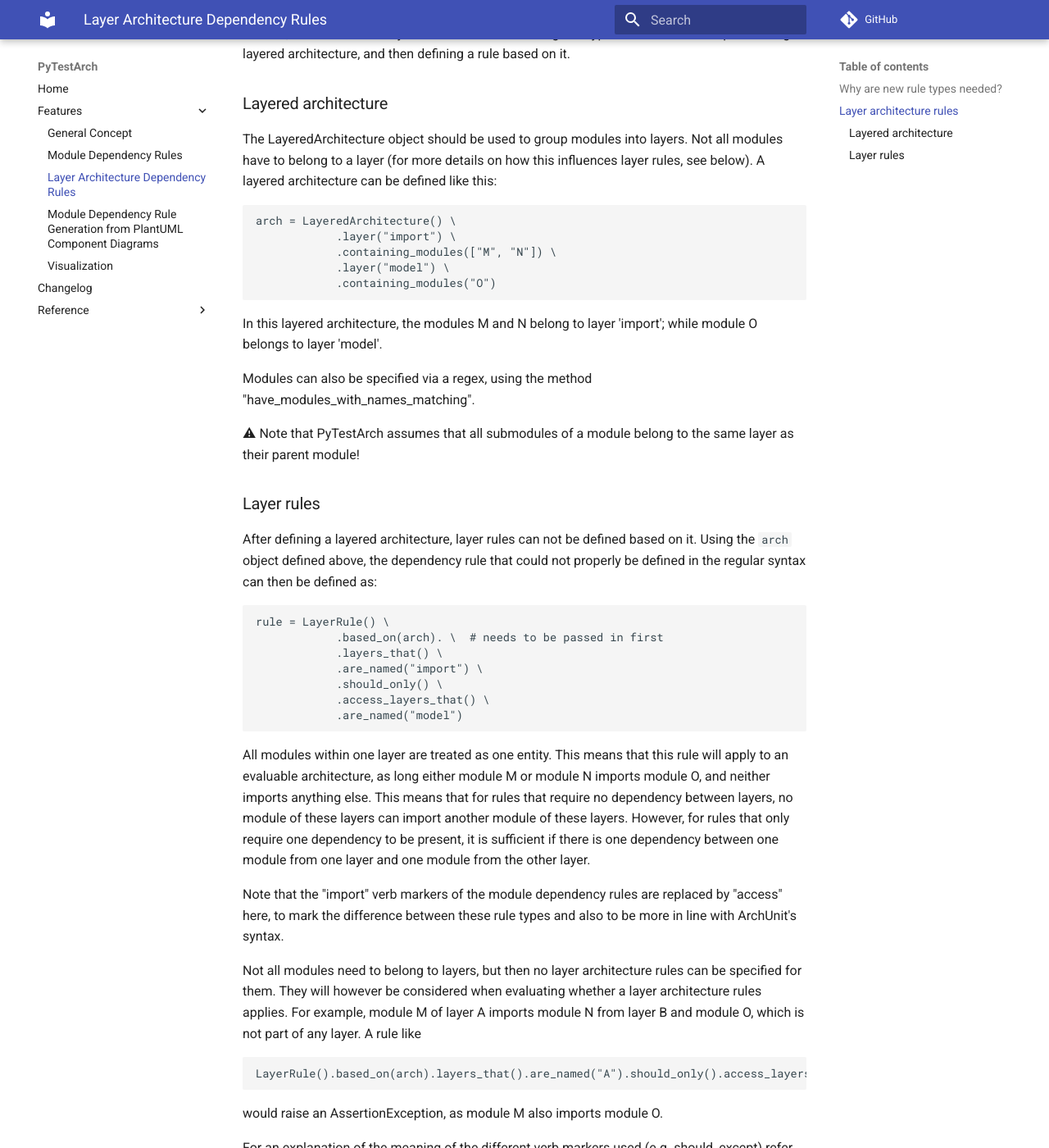
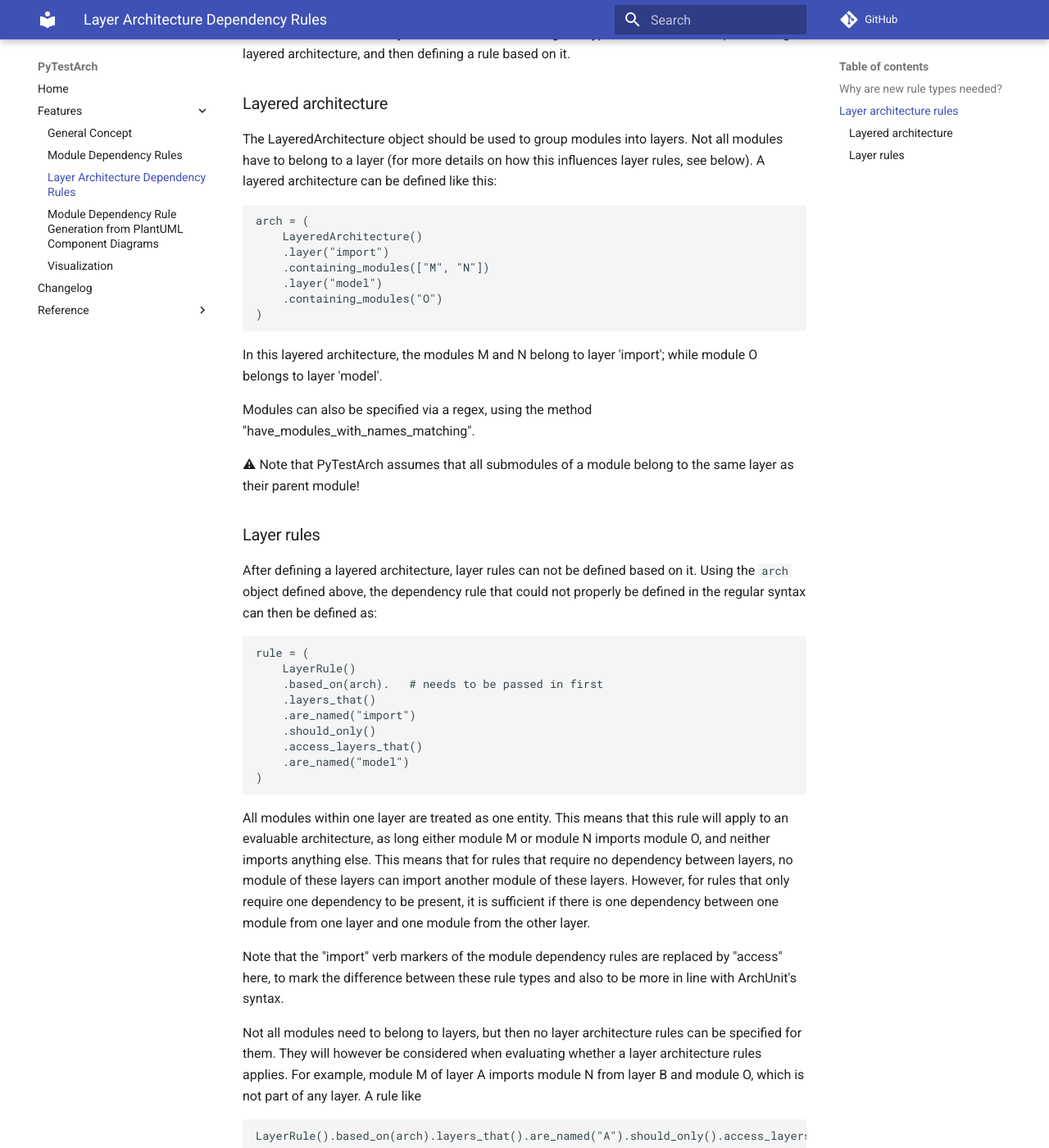
Before and after one commit to zyskarch/pytestarch, an MkDocs documentation site: the page built from docs/features/layer_architecture_checks.md, in a window 1280 px wide and 1400 px high, scrolled down 749 px. Shown: the whole window at 82% size. Built offline with MkDocs 1.6.1 and Material for MkDocs 9.7.7, drawn with Linux system fonts in a browser that asks for light colours; comment, search, counter and statistics services are not loaded.

````diff
--- a/docs/features/layer_architecture_checks.md
+++ b/docs/features/layer_architecture_checks.md
@@ -31,11 +31,13 @@ architecture, and then defining a rule based on it.
 The LayeredArchitecture object should be used to group modules into layers. Not all modules have to belong to a layer
 (for more details on how this influences layer rules, see below). A layered architecture can be defined like this:
 ```
-arch = LayeredArchitecture() \
-            .layer("import") \
-            .containing_modules(["M", "N"]) \
-            .layer("model") \
-            .containing_modules("O")
+arch = (
+    LayeredArchitecture()
+    .layer("import")
+    .containing_modules(["M", "N"])
+    .layer("model")
+    .containing_modules("O")
+)
 ```
 In this layered architecture, the modules M and N belong to layer 'import'; while module O belongs to layer 'model'.
 
@@ -49,13 +51,15 @@ Modules can also be specified via a regex, using the method "have_modules_with_n
 After defining a layered architecture, layer rules can not be defined based on it. Using the `arch` object defined
 above, the dependency rule that could not properly be defined in the regular syntax can then be defined as:
 ```
-rule = LayerRule() \
-            .based_on(arch). \  # needs to be passed in first
-            .layers_that() \
-            .are_named("import") \
-            .should_only() \
-            .access_layers_that() \
-            .are_named("model")
+rule = (
+    LayerRule()
+    .based_on(arch).   # needs to be passed in first
+    .layers_that()
+    .are_named("import")
+    .should_only()
+    .access_layers_that()
+    .are_named("model")
+)
 ```
 All modules within one layer are treated as one entity. This means that this rule will apply to an evaluable
 architecture, as long either module M or module N imports module O, and neither imports anything else.
````
Also changed, not shown: README.md (+8 -6 lines), docs/index.md (+8 -6 lines).
